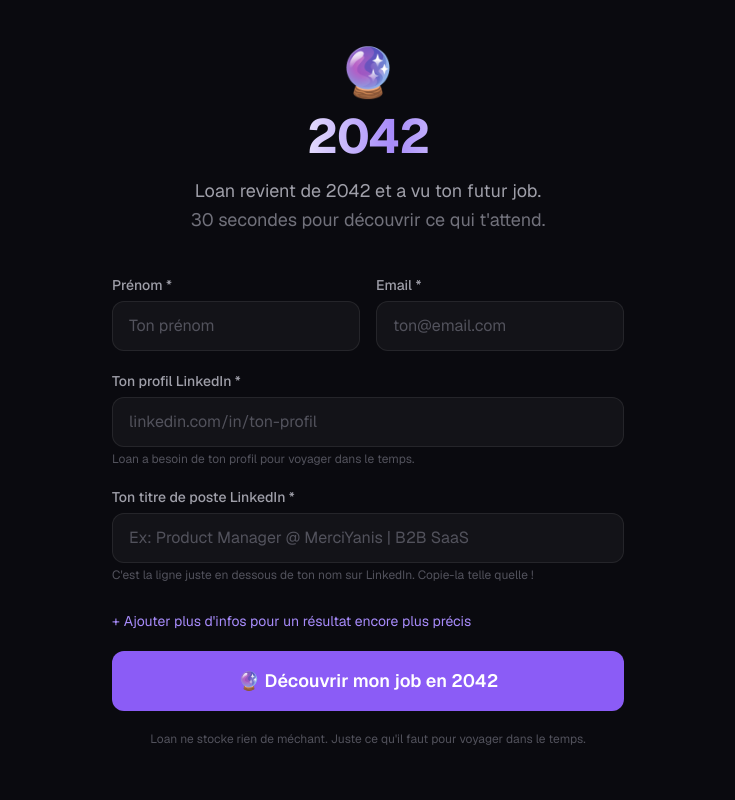
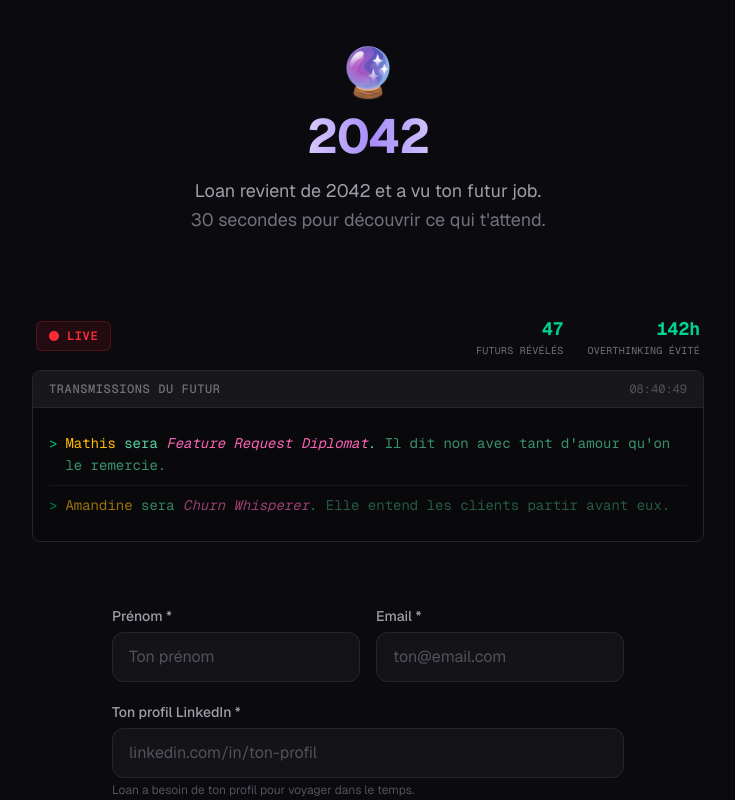
Before and after one commit to cheznola/loan, a Next.js app: page / in a window 1280 px wide. Shown: the top 800 px of the page, without its empty margins (272-1007 px from the left). Built offline with nearby package versions, Linux system fonts and the light colour scheme.

Commit message:
Update page.tsx

```diff
--- a/app/page.tsx
+++ b/app/page.tsx
@@ -2,6 +2,7 @@
 
 import { useState } from "react";
 import { useRouter } from "next/navigation";
+import TransmissionFeed from "./components/TransmissionFeed";
 
 const LOADING_MESSAGES = [
   "Loan consulte les archives de 2042...",
@@ -159,8 +160,11 @@ export default function Home() {
         </p>
       </div>
 
+      {/* TRANSMISSION FEED - LIVE TERMINAL */}
+      <TransmissionFeed />
+
       {/* Form */}
-      <form onSubmit={handleSubmit} className="w-full max-w-lg space-y-5">
+      <form onSubmit={handleSubmit} className="w-full max-w-lg space-y-5 mt-10">
         {/* Row 1: Prénom + Email */}
         <div className="grid grid-cols-1 sm:grid-cols-2 gap-4">
           <div>
```
